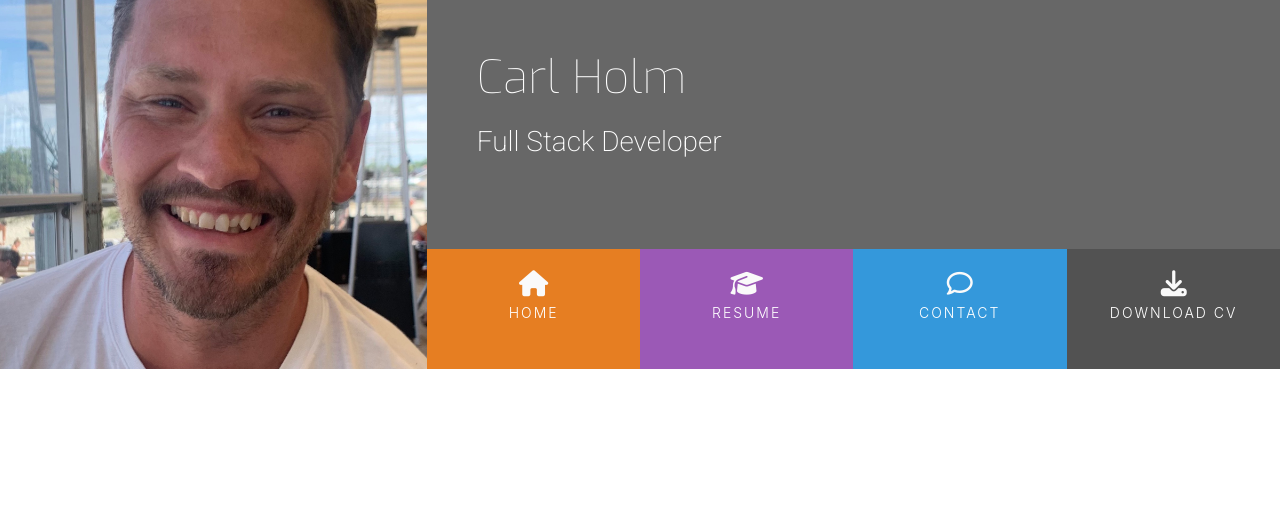
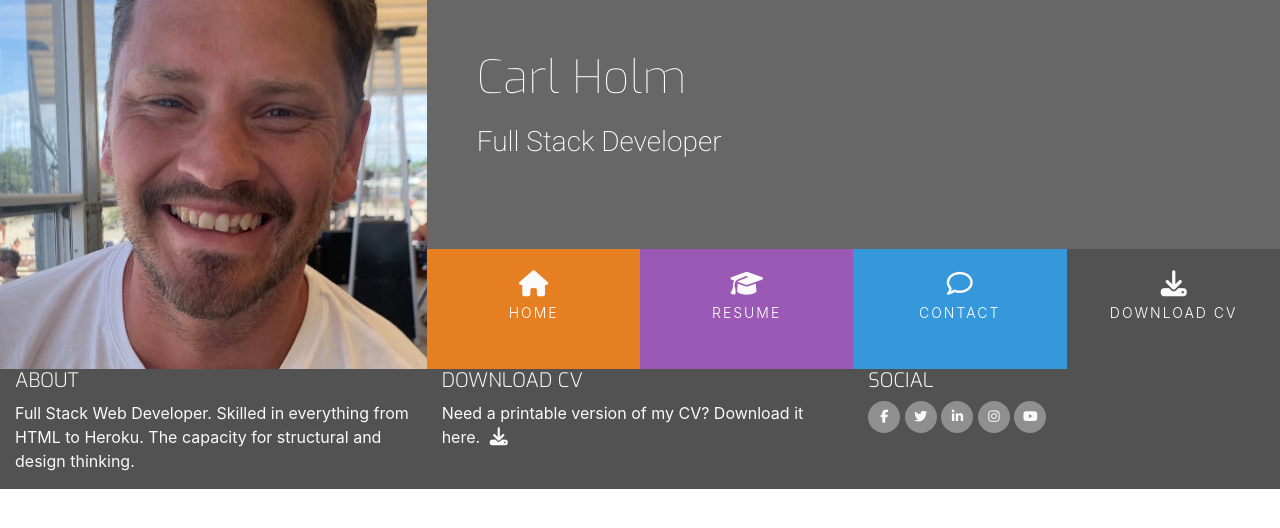
Before and after one commit to Callee84/presentation, a plain HTML site: page index.html in a window 1280 px wide. Drawn offline with nearby package versions, Linux system fonts and the light colour scheme.

Commit message:
Add content and style to footer

```diff
--- a/assets/css/style.css
+++ b/assets/css/style.css
@@ -2,7 +2,7 @@
 
 @import url('https://fonts.googleapis.com/css2?family=Roboto:100,200,300,400,500,600,700|Exo:100,200,300,400,500,600,700');
 
-/* ---------- Colors ----------*/
+/* -------------------- Colors --------------------*/
 
 .bg-color-name-title {
     background-color: #676767;
@@ -24,7 +24,27 @@
     background-color: #525252;
 }
 
-/* ---------- Headings ----------*/
+/* -------------------- General --------------------*/
+
+h1, h2, h3, h4 {
+    margin: 0;
+}
+
+.uppercase {
+    text-transform: uppercase;
+}
+
+.genral-sub {
+    font-family: "Exo", sans-serif;
+    font-weight: 300;
+    color: #fafafa;
+}
+
+.inline-block {
+    display: inline-block;
+}
+
+/* -------------------- Headings --------------------*/
 
 header {
     margin: 0;
@@ -110,9 +130,61 @@ header {
     letter-spacing: 2px;
 }
 
-/* ---------- Colors ----------*/
+/* -------------------- Colors ---------------------*/
 
-.hvr-back-pulse:before {
+.hvr-sweep-to-bottom:before {
     background: rgba(0, 0, 0, 0.3);
     height: 120px;
 }
+
+/* -------------------- Footer ---------------------*/
+
+footer {
+    background-color: #525252;
+    color: #fafafa;
+    min-height: 120px;
+    margin: 0;
+}
+
+.cv-pdf i {
+    font-size: 18px;
+    color: #fafafa;
+    text-align: center;
+    padding-left: 5px;
+    transition: all 0.35s ease-in-out;
+    -moz-transition: all 0.35s ease-in-out;
+    -webkit-transition: all 0.35s ease-in-out;
+    -o-transition: all 0.35s ease-in-out;
+}
+
+.cv-pdf i:hover {
+    color: #e84610;
+}
+
+.social-links {
+    padding-bottom: 15px;
+}
+
+.social-links li a i {
+    width: 32px;
+    height: 32px;
+    padding: 12px 0;
+    border-radius: 50%;
+    font-size: 13px;
+    line-height: 7px;
+    text-align: center;
+    color: #fafafa;
+    background: #8f8f8f;
+    transition: all 0.35s ease-in-out;
+    -moz-transition: all 0.35s ease-in-out;
+    -webkit-transition: all 0.35s ease-in-out;
+    -o-transition: all 0.35s ease-in-out;
+}
+
+.social-links li a i:hover {
+    background: #e84610;
+}
+
+#footer-details {
+    padding: 20px;
+}
--- a/index.html
+++ b/index.html
@@ -25,16 +25,16 @@
                     <div class="col">
                         <ul id="nav" class="list-inline menucontainer">
                             <li class="col-6 col-sm-3 ui-menu-color-home list-inline-item menuitem">
-                                <a href="#" class="hvr-back-pulse"><i class="fa fa-home" aria-hidden="true"></i><span>Home</span></a>
+                                <a href="#" class="hvr-sweep-to-bottom"><i class="fa fa-home" aria-hidden="true"></i><span>Home</span></a>
                             </li>
                             <li class="col-6 col-sm-3 ui-menu-color-resume list-inline-item menuitem">
-                                <a href="#" class="hvr-back-pulse"><i class="fa fa-graduation-cap" aria-hidden="true"></i><span>Resume</span></a>
+                                <a href="#" class="hvr-sweep-to-bottom"><i class="fa fa-graduation-cap" aria-hidden="true"></i><span>Resume</span></a>
                             </li>
                             <li class="col-6 col-sm-3 ui-menu-color-contact list-inline-item menuitem">
-                                <a href="#" class="hvr-back-pulse"><i class="fa fa-comment-o" aria-hidden="true"></i><span>Contact</span></a>
+                                <a href="#" class="hvr-sweep-to-bottom"><i class="fa fa-comment-o" aria-hidden="true"></i><span>Contact</span></a>
                             </li>
                             <li class="col-6 col-sm-3 ui-menu-color-download list-inline-item menuitem">
-                                <a href="#" class="hvr-back-pulse"><i class="fa fa-download" aria-hidden="true"></i><span>Download CV</span></a>
+                                <a href="#" class="hvr-sweep-to-bottom"><i class="fa fa-download" aria-hidden="true"></i><span>Download CV</span></a>
                             </li>
                         </ul>
                     </div>
@@ -46,7 +46,59 @@
     <section>
 
     </section>
-    <footer>
+    <footer class="container-fluid">
+        <div id="ooter-details" class="row">
+            <div class="col-sm-4">
+                <h5 class="uppercase genral-sub">About</h5>
+                <p class="inline-block">
+                    Full Stack Web Developer. Skilled in everything from HTML to Heroku. The capacity for structural and design thinking.
+                </p>
+            </div>
+            <div class="col-sm-4">
+                <h5 class="uppercase genral-sub">Download CV</h5>
+                    <p class="inline-block">
+                        Need a printable version of my CV? Download it here.
+                        <a href="#" target="_blank" class="cv-pdf">
+                            <i class="fa fa-download" aria-hidden="true"></i>
+                            <span class="sr-only">Download link.</span>
+                        </a>
+                    </p>
+            </div>
+            <div class="col-sm-4">
+                <h5 class="uppercase genral-sub">Social</h5>
+                <ul class="list-inline social-links">
+                    <li class="list-inline-item">
+                        <a target="_blank" href="#">
+                            <i class="fa fa-facebook" aria-hidden="true"></i>
+                            <span class="sr-only">Facebook</span>
+                        </a>
+                    </li>
+                    <li class="list-inline-item">
+                        <a target="_blank" href="#">
+                            <i class="fa fa-twitter" aria-hidden="true"></i>
+                            <span class="sr-only">Twitter</span>
+                        </a>
+                    </li>
+                    <li class="list-inline-item">
+                        <a target="_blank" href="#">
+                            <i class="fa fa-linkedin" aria-hidden="true"></i>
+                            <span class="sr-only">LinkedIn</span>
+                        </a>
+                    </li>
+                    <li class="list-inline-item">
+                        <a target="_blank" href="#">
+                            <i class="fa fa-instagram" aria-hidden="true"></i>
+                            <span class="sr-only">Instagram</span>
+                        </a>
+                    </li>
+                    <li class="list-inline-item">
+                        <a target="_blank" href="#">
+                            <i class="fa fa-youtube" aria-hidden="true"></i>
+                            <span class="sr-only">YouTube</span>
+                        </a>
+                    </li>
+            </div>
+        </div>
 
     </footer>
 </body>
```
